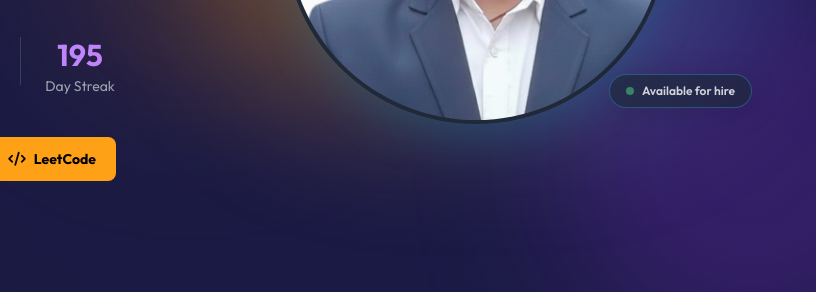
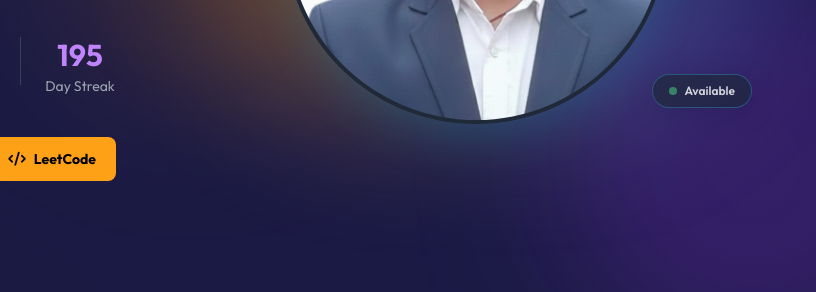
Before and after one commit to Rishupandey108/pf, a plain HTML site: page index.html in a window 1280 px wide. Shown: the part 508-800 px from the top of the page, 464-1280 px from the left. Drawn offline with nearby package versions, Linux system fonts and the light colour scheme.

Commit message:
Made a corrections

```diff
--- a/index.html
+++ b/index.html
@@ -196,7 +196,7 @@
                 <!-- Floating badge -->
                 <div class="absolute bottom-4 right-4 md:right-0 glass-card px-4 py-2 rounded-full border border-brand-accent/30 z-20 flex items-center gap-2">
                     <div class="w-2 h-2 bg-green-400 rounded-full animate-pulse"></div>
-                    <span class="text-xs text-gray-300 font-semibold">Available for hire</span>
+                    <span class="text-xs text-gray-300 font-semibold">Available</span>
                 </div>
             </div>
         </div>
```
